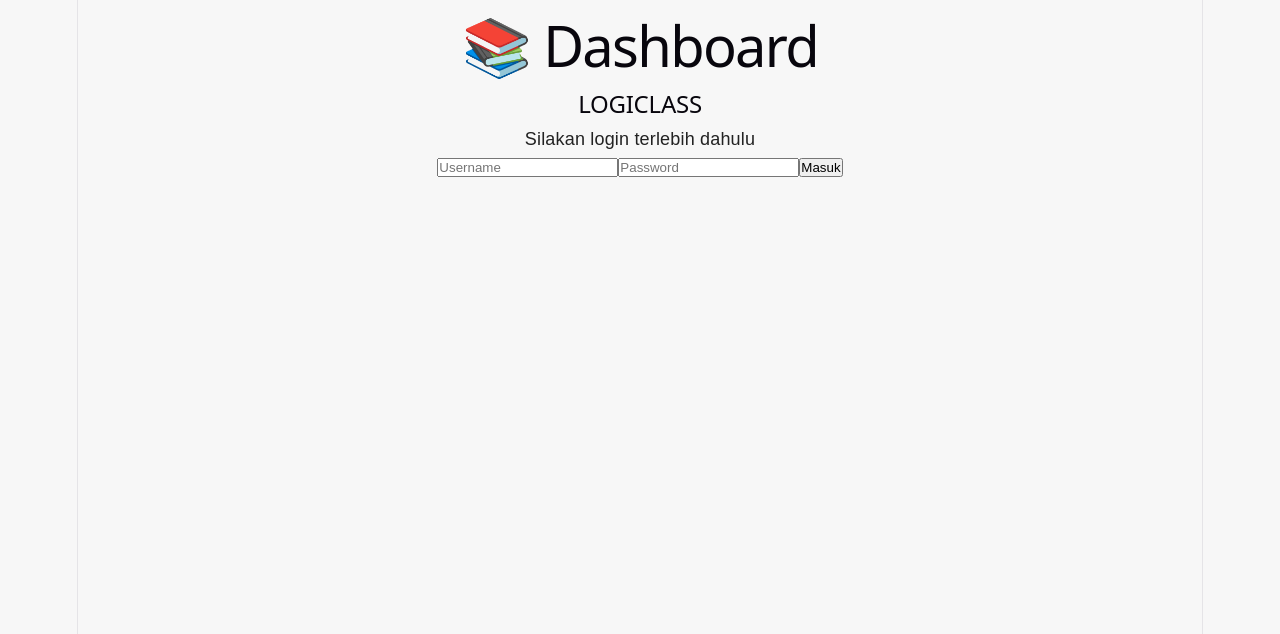
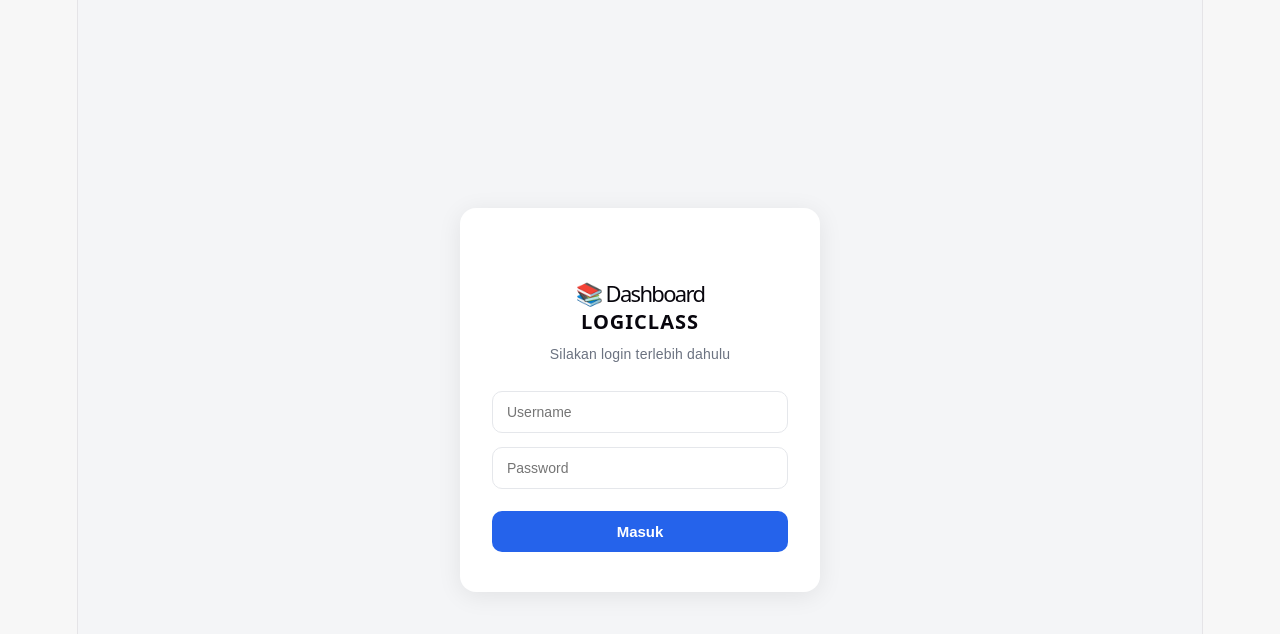
Before and after one commit to fillesz/Bimbel-Logiclass, a React (Vite) app: page / in a window 1280 px wide. Shown: the top 634 px of the page. Built offline with nearby package versions, Linux system fonts and the light colour scheme.

Commit message:
ubah logincss

```diff
--- a/src/styles/Login.css
+++ b/src/styles/Login.css
@@ -1,220 +1,74 @@
-import { useState } from "react";
-import { useNavigate } from "react-router-dom";
-import users from "../data/users";
-import "../styles/Login.css";
-
-function Login() {
-  const navigate = useNavigate();
-
-  const [username, setUsername] = useState("");
-  const [password, setPassword] = useState("");
-
-  // =========================
-  // PROSES LOGIN
-  // =========================
-
-  const handleLogin = () => {
-    const inputUsername = username.trim();
-    const inputPassword = password.trim();
-
-    // =========================
-    // CEK INPUT
-    // =========================
-
-    if (!inputUsername || !inputPassword) {
-      alert("Username dan Password wajib diisi.");
-      return;
+.login-container {
+  min-height: 100vh;
+  display: flex;
+  align-items: center;
+  justify-content: center;
+  background-color: #f4f5f7;
+  padding: 16px;
 }
 
-    // =========================
-    // AMBIL AKUN DARI LOCALSTORAGE
-    // =========================
-
-    let accounts = [];
-
-    const savedAccounts =
-      localStorage.getItem("accounts");
-
-    if (savedAccounts) {
-      try {
-        const parsedAccounts =
-          JSON.parse(savedAccounts);
-
-        if (Array.isArray(parsedAccounts)) {
-          accounts = parsedAccounts;
-        }
-      } catch (error) {
-        console.error(
-          "Data accounts tidak valid:",
-          error
-        );
-      }
+.login-card {
+  background-color: #ffffff;
+  border-radius: 16px;
+  box-shadow: 0 4px 24px rgba(0, 0, 0, 0.08);
+  padding: 40px 32px;
+  width: 100%;
+  max-width: 360px;
+  text-align: center;
 }
 
-    // =========================
-    // GABUNGKAN AKUN DEFAULT
-    // + AKUN TAMBAHAN
-    // =========================
-
-    const allUsers = [
-      ...users,
-      ...accounts,
-    ];
-
-    // =========================
-    // CARI USER
-    // =========================
-
-    const user = allUsers.find(
-      (u) =>
-        String(u.username).trim() ===
-          inputUsername &&
-        String(u.password).trim() ===
-          inputPassword
-    );
-
-    // =========================
-    // LOGIN GAGAL
-    // =========================
-
-    if (!user) {
-      alert(
-        "Username atau Password salah!"
-      );
-      return;
+.login-card h1 {
+  font-size: 22px;
+  margin-bottom: 4px;
 }
 
-    // =========================
-    // SIMPAN USER LOGIN
-    // =========================
-
-    localStorage.setItem(
-      "user",
-      JSON.stringify(user)
-    );
-
-    // =========================
-    // REDIRECT SESUAI ROLE
-    // =========================
-
-    switch (user.role) {
-      case "admin":
-        navigate("/admin");
-        break;
-
-      case "tutor":
-        navigate("/tutor");
-        break;
-
-      case "parent":
-        navigate("/parent");
-        break;
-
-      default:
-        alert("Role tidak dikenali.");
-    }
-  };
-
-  // =========================
-  // ENTER UNTUK LOGIN
-  // =========================
-
-  const handleKeyDown = (e) => {
-    if (e.key === "Enter") {
-      handleLogin();
-    }
-  };
-
-  return (
-    <div className="login-container">
-
-      <div className="login-card">
-
-        {/* =========================
-            LOGO / JUDUL
-        ========================= */}
-
-        <div className="login-logo">
-          📚
-        </div>
-
-        <h1>
-          Dashboard
-        </h1>
-
-        <h2>
-          LOGICLASS
-        </h2>
-
-        <p className="login-subtitle">
-          Silakan login terlebih dahulu
-        </p>
-
-
-        {/* =========================
-            USERNAME
-        ========================= */}
-
-        <div className="login-input-group">
-
-          <label>
-            Username
-          </label>
-
-          <input
-            type="text"
-            placeholder="Masukkan username"
-            value={username}
-            autoComplete="username"
-            onChange={(e) =>
-              setUsername(e.target.value)
-            }
-            onKeyDown={handleKeyDown}
-          />
-
-        </div>
-
-
-        {/* =========================
-            PASSWORD
-        ========================= */}
-
-        <div className="login-input-group">
-
-          <label>
-            Password
-          </label>
-
-          <input
-            type="password"
-            placeholder="Masukkan password"
-            value={password}
-            autoComplete="current-password"
-            onChange={(e) =>
-              setPassword(e.target.value)
-            }
-            onKeyDown={handleKeyDown}
-          />
-
-        </div>
-
-
-        {/* =========================
-            BUTTON
-        ========================= */}
-
-        <button
-          type="button"
-          className="login-button"
-          onClick={handleLogin}
-        >
-          Masuk
-        </button>
-
-      </div>
-
-    </div>
-  );
+.login-card h2 {
+  font-size: 20px;
+  font-weight: 700;
+  letter-spacing: 1px;
+  margin-bottom: 8px;
 }
 
-export default Login;
+.login-card p {
+  color: #6b7280;
+  font-size: 14px;
+  margin-bottom: 24px;
+}
+
+.login-card input {
+  width: 100%;
+  padding: 12px 14px;
+  margin-bottom: 14px;
+  border: 1px solid #e5e7eb;
+  border-radius: 10px;
+  font-size: 14px;
+  outline: none;
+  transition: border-color 0.15s ease;
+}
+
+.login-card input:focus {
+  border-color: #2563eb;
+}
+
+.login-card button {
+  width: 100%;
+  padding: 12px 14px;
+  margin-top: 8px;
+  background-color: #2563eb;
+  color: #ffffff;
+  border: none;
+  border-radius: 10px;
+  font-size: 15px;
+  font-weight: 600;
+  cursor: pointer;
+  transition: background-color 0.15s ease;
+}
+
+.login-card button:hover:not(:disabled) {
+  background-color: #1d4ed8;
+}
+
+.login-card button:disabled {
+  background-color: #93c5fd;
+  cursor: not-allowed;
+}
```
Lines whose indentation alone changed are shown as unchanged.
